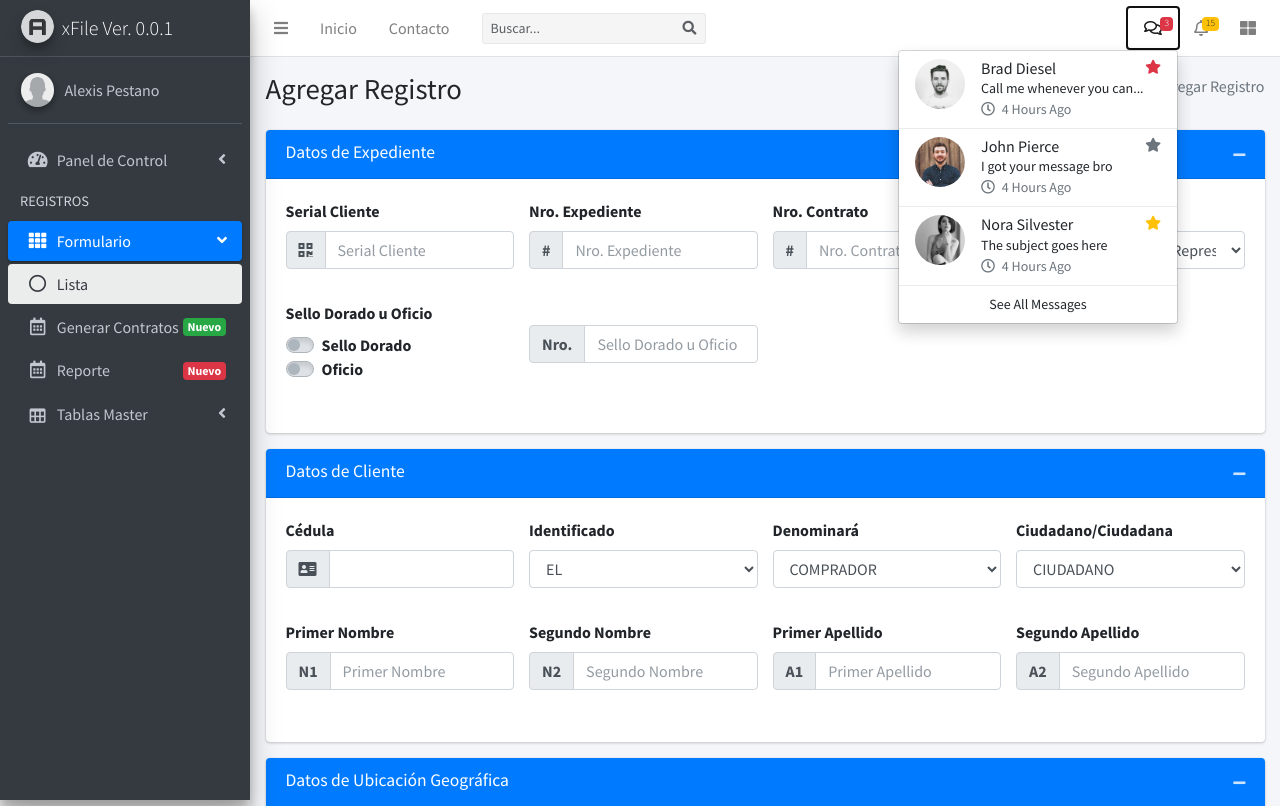
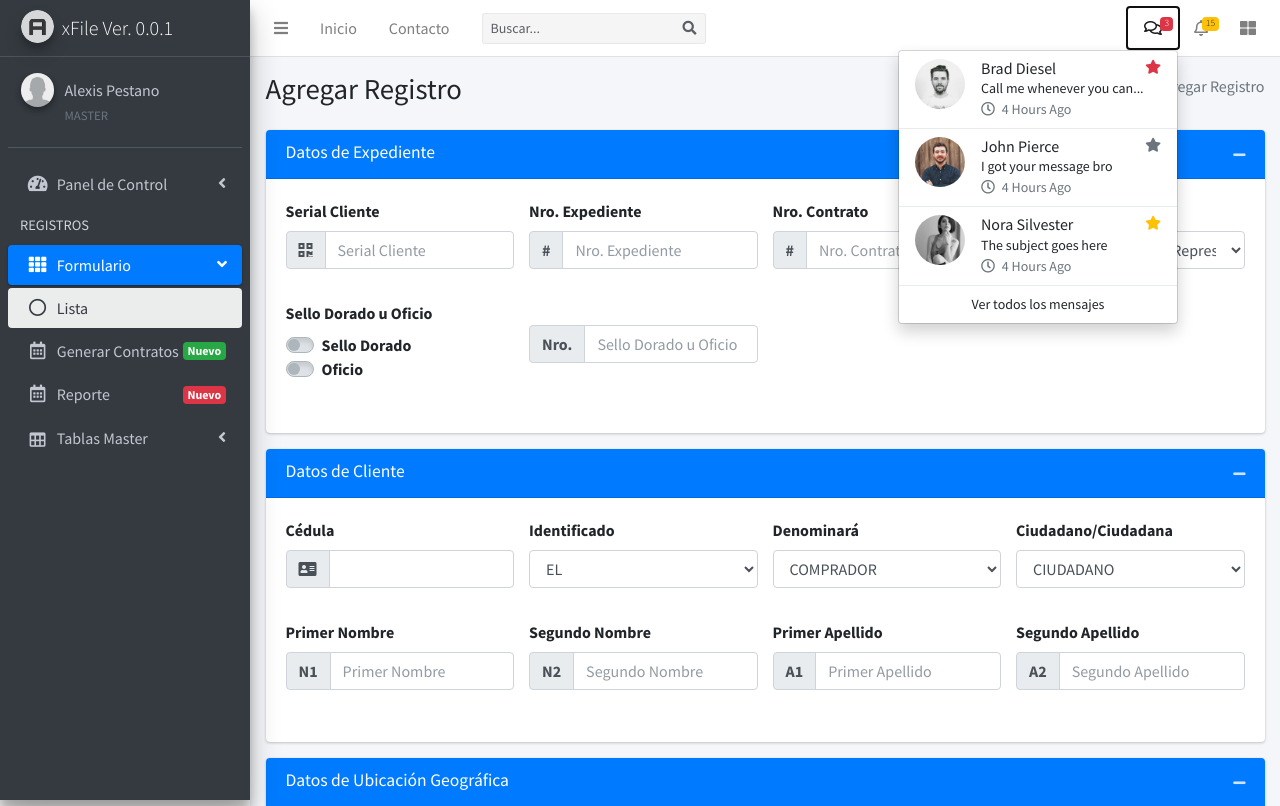
Before and after one commit to 3aTech/xfile, a Django app: page /formulario/crear/ in a window 1280 px wide, after a click that opens the changed part. Shown: the top 806 px of the page. Run offline with Django 5.2, Linux system fonts and the light colour scheme; a user stored in the database is signed in; data comes from the database, SQL or seed files in the repository; both versions use the stored data as it was after the commit; tables that the repository leaves empty hold one stand-in row (values such as "Sample post"); some libraries are stand-ins or nearby versions.

Commit message:
Update navbar and user panel to support authenticated users
- Added conditional rendering for navbar elements based on user authentication
- Updated user panel to display user's full name, group, and dynamic avatar
- Translated some navbar text to Spanish
- Improved user profile display with group information

```diff
--- a/xFile/templates/includes/navbar.html
+++ b/xFile/templates/includes/navbar.html
@@ -27,6 +27,7 @@
   </form>
 
   <!-- Right navbar links -->
+  {% if user.is_authenticated %}
     <ul class="navbar-nav ml-auto">
       <!-- Messages Dropdown Menu -->
       <li class="nav-item dropdown">
@@ -83,7 +84,7 @@
             <!-- Message End -->
           </a>
           <div class="dropdown-divider"></div>
-        <a href="#" class="dropdown-item dropdown-footer">See All Messages</a>
+          <a href="#" class="dropdown-item dropdown-footer">Ver todos los mensajes</a>
         </div>
       </li>
       <!-- Notifications Dropdown Menu -->
@@ -93,10 +94,10 @@
           <span class="badge badge-warning navbar-badge">15</span>
         </a>
         <div class="dropdown-menu dropdown-menu-lg dropdown-menu-right">
-        <span class="dropdown-item dropdown-header">15 Notifications</span>
+          <span class="dropdown-item dropdown-header">15 Notificaciones</span>
           <div class="dropdown-divider"></div>
           <a href="#" class="dropdown-item">
-          <i class="fas fa-envelope mr-2"></i> 4 new messages
+            <i class="fas fa-envelope mr-2"></i> 4 Ver nuevos mensajes
             <span class="float-right text-muted text-sm">3 mins</span>
           </a>
           <div class="dropdown-divider"></div>
@@ -110,7 +111,7 @@
             <span class="float-right text-muted text-sm">2 days</span>
           </a>
           <div class="dropdown-divider"></div>
-        <a href="#" class="dropdown-item dropdown-footer">See All Notifications</a>
+          <a href="#" class="dropdown-item dropdown-footer">Ver todas las notificaciones</a>
         </div>
       </li>
       <li class="nav-item">
@@ -119,4 +120,5 @@
         </a>
       </li>
     </ul>
+  {% endif %}
 </nav>
--- a/xFile/templates/includes/user.html
+++ b/xFile/templates/includes/user.html
@@ -1,12 +1,19 @@
 {% load static %}
 
 <div class="user-panel mt-3 pb-3 mb-3 d-flex">
-  <div class="image">
-    <img src="{% static '3atech/media/profile_default.png' %}" class="img-circle elevation-2" alt="User Image">
-  </div>
-  <div class="info">
-    <a href="#" class="d-block">Alexis Pestano</a>
-  </div>
+  {% if user.is_authenticated %}
+    <div class="image">
+      {% if user.profile.avatar %}
+        <img src="{{ user.profile.avatar.url }}" class="img-circle elevation-2" alt="User Image">
+      {% else %}
+        <img src="{% static '3atech/media/profile_default.png' %}" class="img-circle elevation-2" alt="User Image">
+    </div>
+    <div class="info">
+      <a href="#" class="d-block">{{ user.get_full_name }}</a>
+      <small class="text-muted">{{ user.groups.first.name }}</small>
+    </div>
+    {% endif %}
+  {% endif %}
 </div>
 <!--
 {% if user.is_authenticated %}
```
Also changed, not shown: xFile/db.sqlite3, 1 other file. Lines whose indentation alone changed are shown as unchanged.
